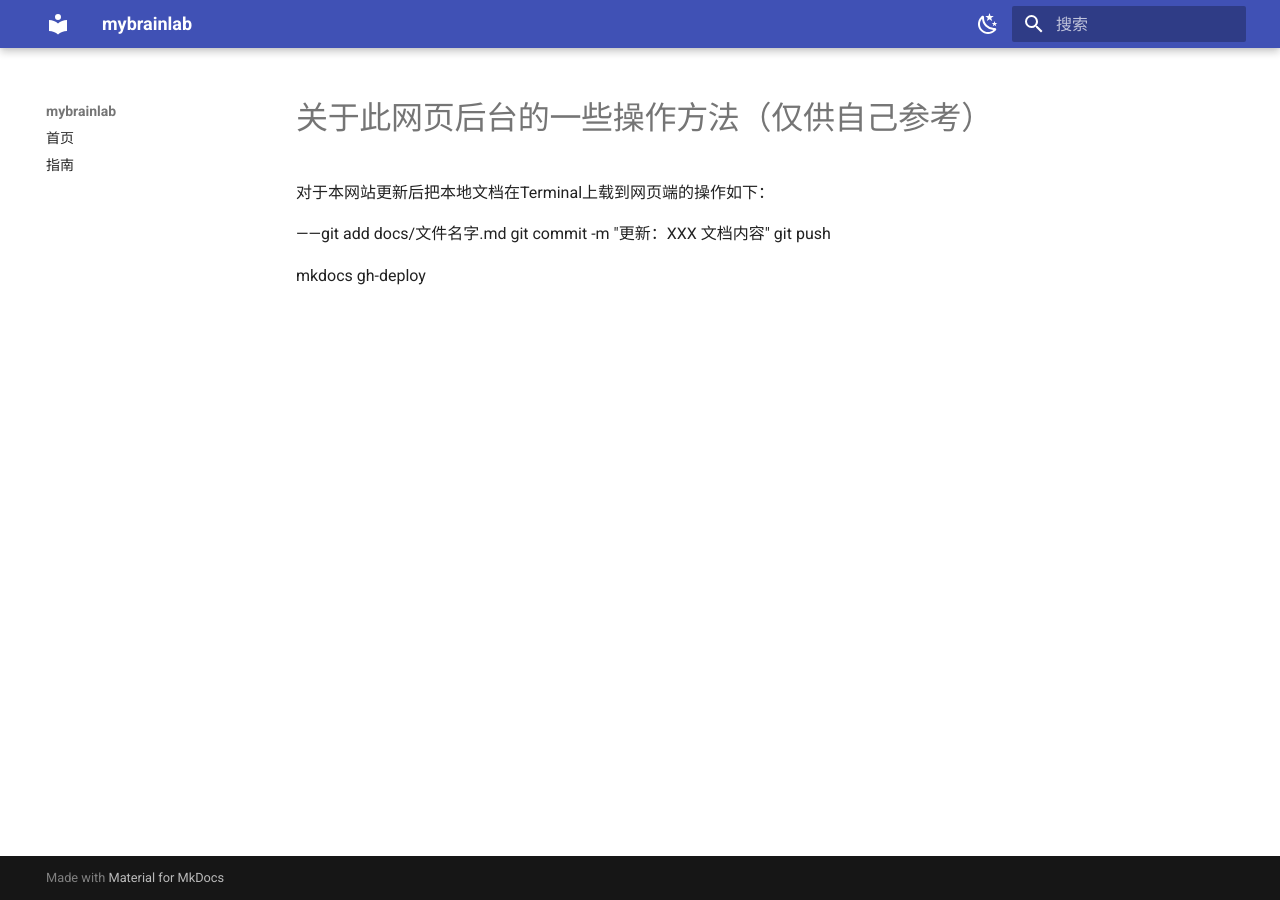
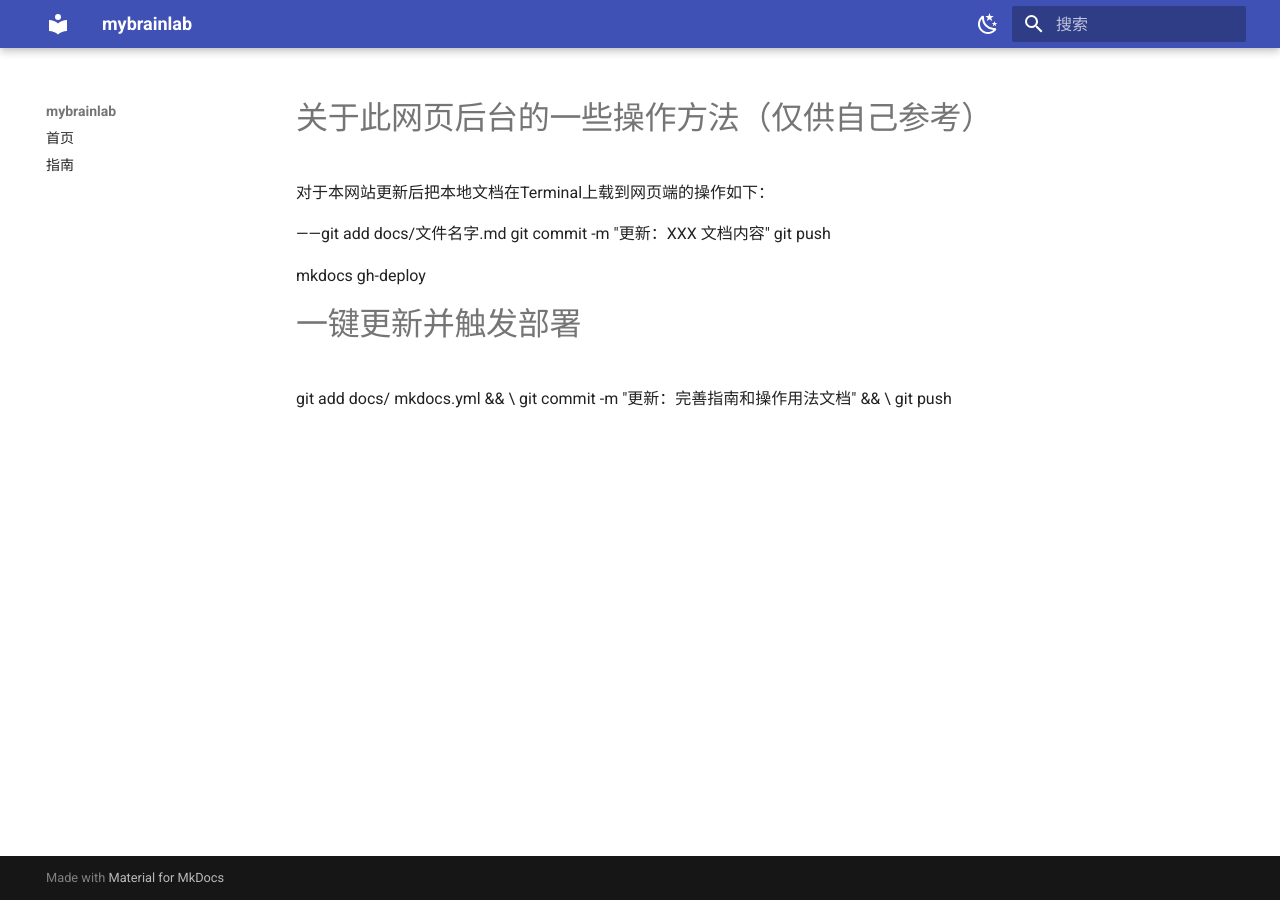
Before and after one commit to dutoumanwulao/mybrainlab, an MkDocs documentation site: the page built from docs/guide/usage.md, in a window 1280 px wide. Built offline with MkDocs 1.6.1 and Material for MkDocs 9.7.7, drawn with Linux system fonts in a browser that asks for light colours.

Commit message:
更新：完善指南和操作用法文档

```diff
--- a/docs/guide/usage.md
+++ b/docs/guide/usage.md
@@ -7,3 +7,8 @@ git commit -m "更新：XXX 文档内容"
 git push
 
 mkdocs gh-deploy
+
+# 一键更新并触发部署
+git add docs/ mkdocs.yml && \
+git commit -m "更新：完善指南和操作用法文档" && \
+git push
```
